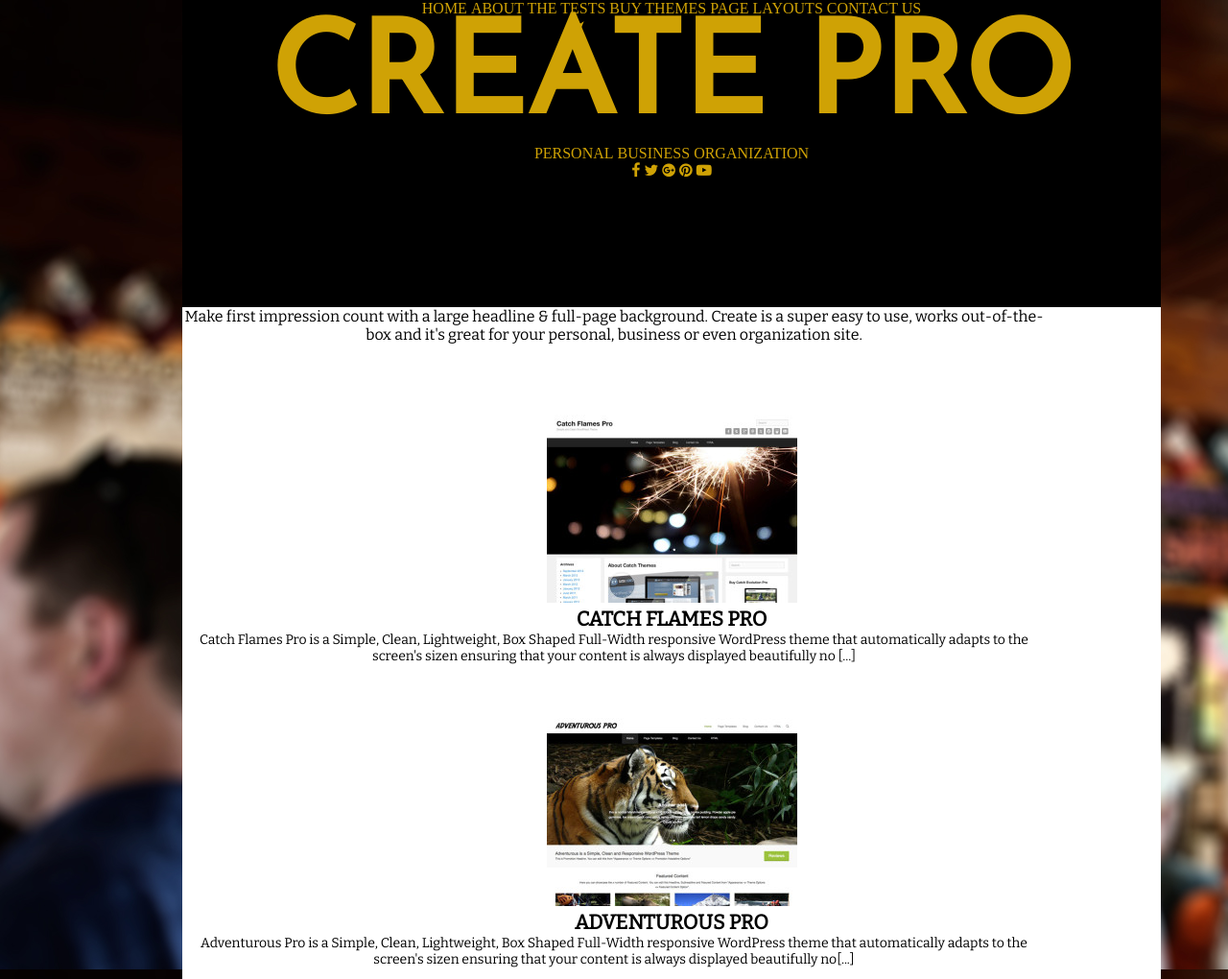
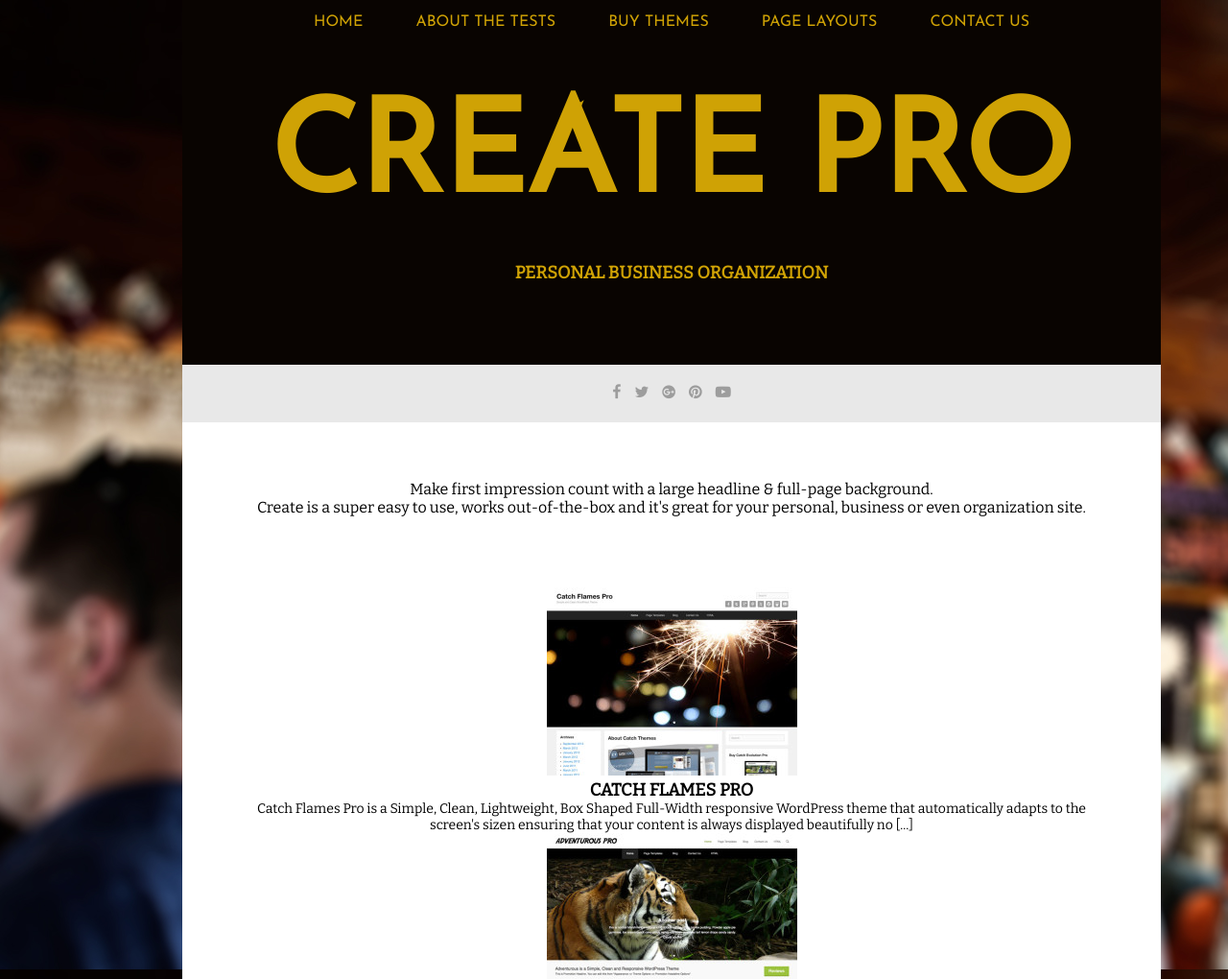
Before and after one commit to sbayart/challenge_1, a plain HTML site: page index.html in a window 1280 px wide. Shown: the top 1020 px of the page at 96% size. Drawn offline with nearby package versions, Linux system fonts and the light colour scheme.

Commit message:
debut de matiné

```diff
--- a/css/style.css
+++ b/css/style.css
@@ -10,30 +10,44 @@ body {
     width: 1400px;
 }
 header {
-    height: 320px;
+    height: 440px;
     width: 1020px;
     margin: auto;
     color: #cfa205;
     text-align: center;
-    background-color: black;
+    background-color: #090401;
     text-transform: uppercase;
     margin-top: auto;
 }
-
+.menu {
+    height: 60px;
+    font-family: 'Josefin Sans', sans-serif;
+}
+.menu li{
+    margin: 0 25px;
+    padding-top: 15px;
+}
 ul li {
     list-style: none;
     display: inline-block;
 }
-.titre {
+#titre {
     height: 320px;
 }
 h1 {
     font-size: 133px;
     margin: auto;
     font-family: 'Josefin Sans', sans-serif;
+    padding: 40px 0;
 }
-#activity {
+h2 {
+    font-size: 18px;
+
+}
+.activity {
     font-family: 'Bitter', serif;
+    margin: 0 10px;
+
 }
 main {
     background-color: white;
@@ -41,13 +55,21 @@ main {
     text-align: center;
     width: 1020px;
     margin: auto;
+    padding: 60px;
 }
-#logo{
+.logo{
     height: 60px;
+    background-color: #e8e8e8;
+    padding-top: 20px;
 }
-p {
+i {
+    color: #9d9d9d;
+    margin: 0 5px ;
+}
+.paragraphe {
     width: 900px;
     height: 90px;
+    margin: auto;
 }
 .three-column {
   -moz-column-count: 3;
--- a/index.html
+++ b/index.html
@@ -22,11 +22,9 @@
             </nav>
             <section id="titre">
                 <h1>CREATE PRO</h1>
-                <ul class="activity">
-                    <li>Personal</li>
-                    <li>Business</li>
-                    <li>Organization</li>
-                </ul>
+                <h2 class="activity">
+                    personal business organization
+                </h2>
             </section>
             <section>
                 <ul class="logo">
@@ -49,10 +47,14 @@
             </section>
         </header>
         <main>
-            <p>
-                    Make first impression count with a large headline & full-page background. Create is a super easy to use, works out-of-the-box and it's great for your personal, business or even organization site.
-            </p>
-
+            <section class="paragraphe">
+                <p>
+                        Make first impression count with a large headline & full-page background.
+                </p>
+                <P>
+                    Create is a super easy to use, works out-of-the-box and it's great for your personal, business or even organization site.
+                </p>
+            </section>
             <section class="three-column">
                 <article>
                     <figure>
```
